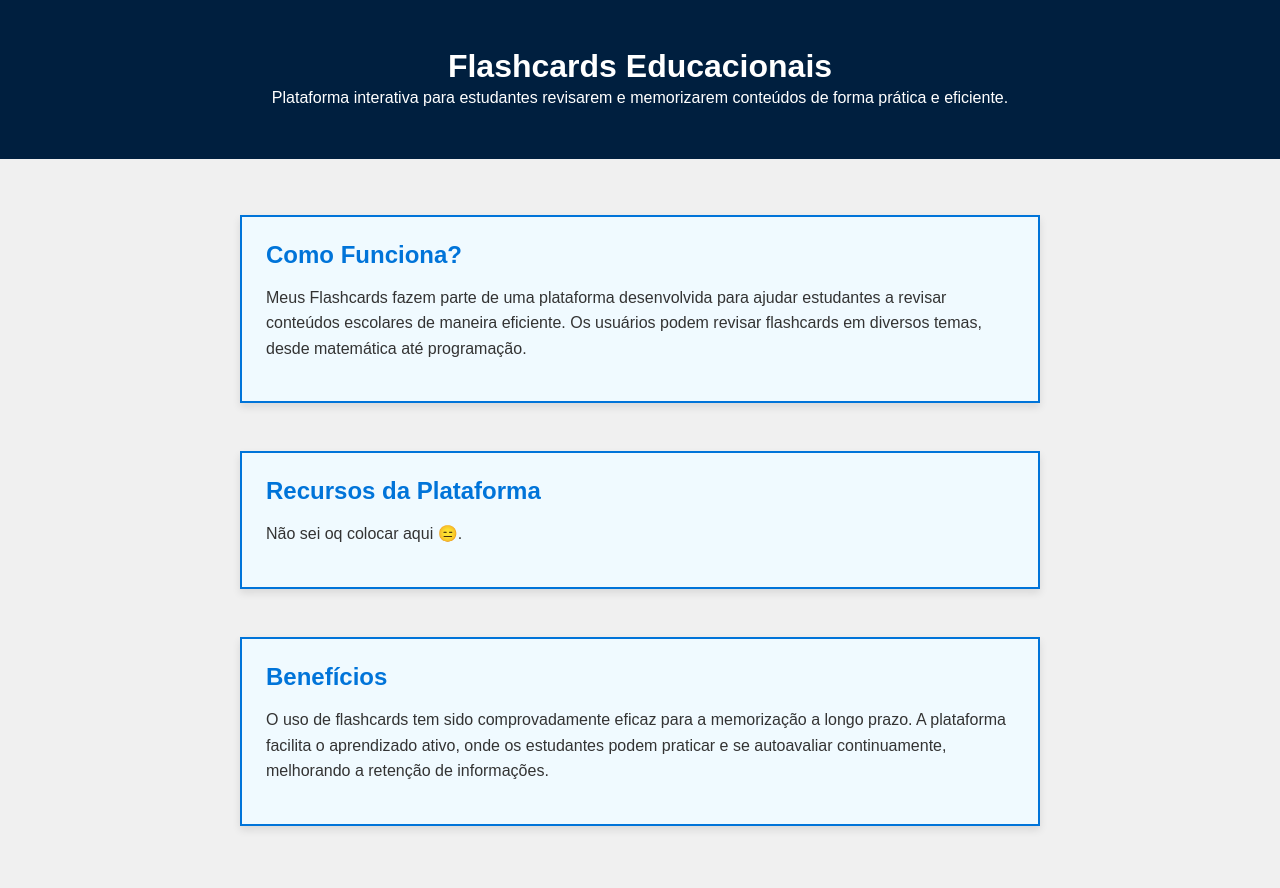
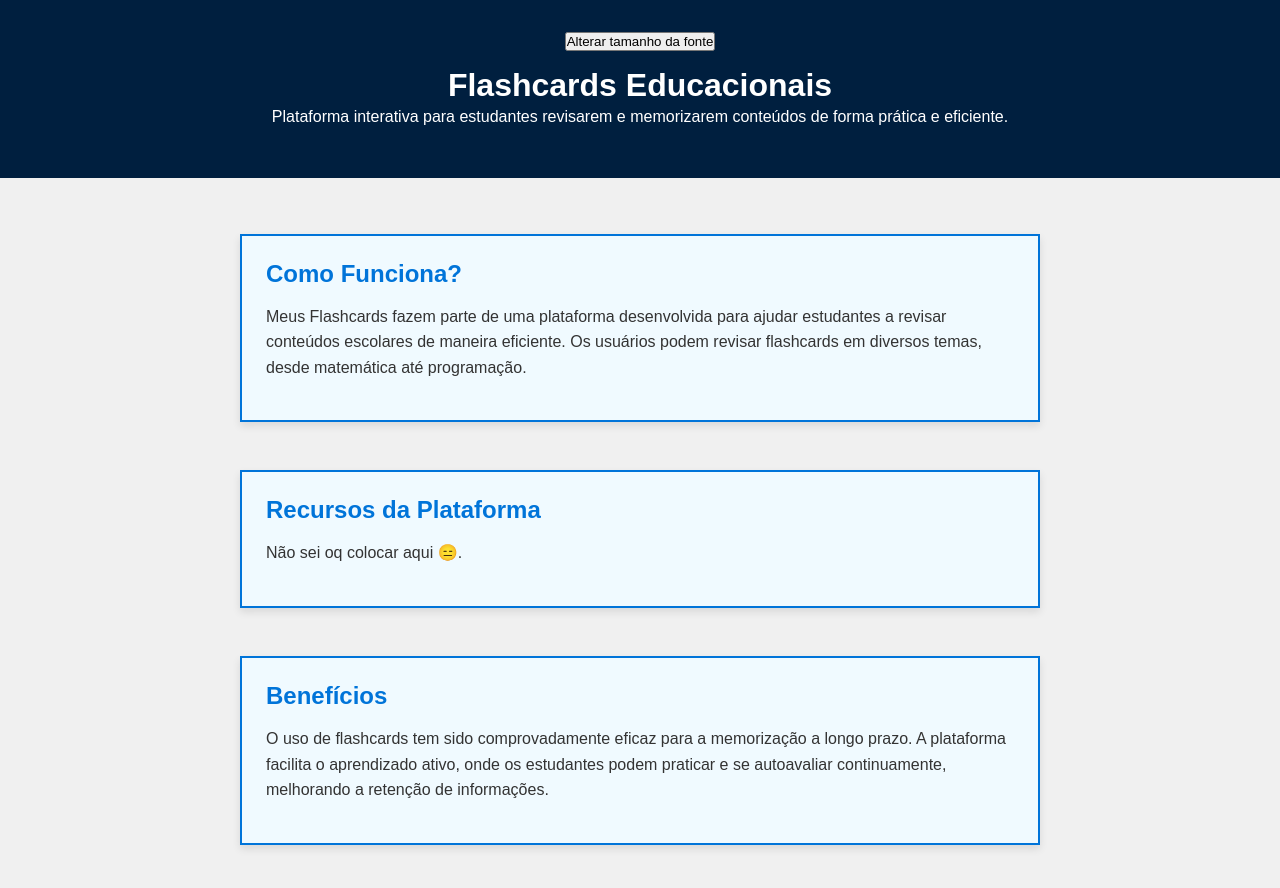
Before and after one commit to GuilhermeB00/aumentarasletrasdoportifolio, a plain HTML site: page projeto3.html in a window 1280 px wide. Drawn offline with Linux system fonts and the light colour scheme.

Commit message:
Atualizar o projeto3.html

```diff
--- a/projeto3.html
+++ b/projeto3.html
@@ -8,6 +8,7 @@
 </head>
 <body>
     <header>
+<button class="font-toggle" onclick="toggleFontSize()">Alterar tamanho da fonte</button>
         <div class="profile">
             <h1>Flashcards Educacionais</h1>
             <p>Plataforma interativa para estudantes revisarem e memorizarem conteúdos de forma prática e eficiente.</p>
```
